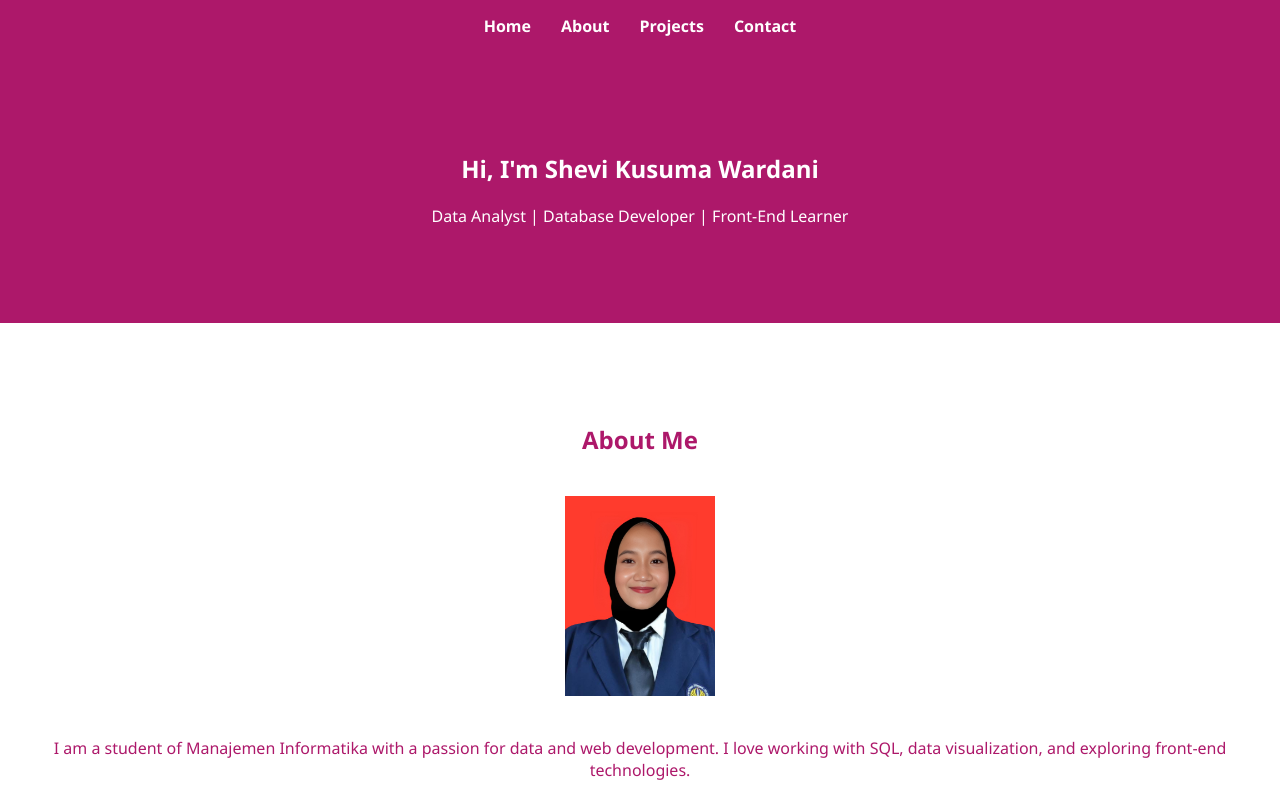
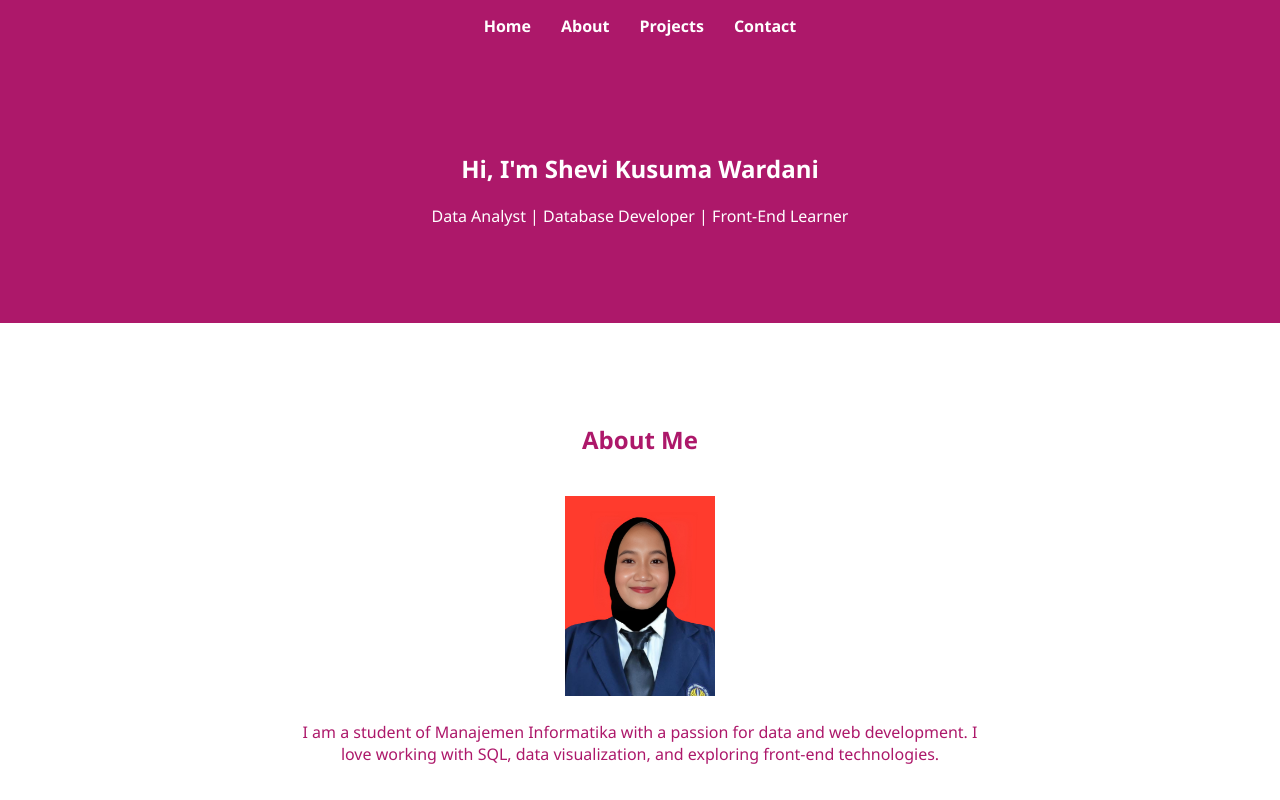
Before and after one commit to shevikusuma26/Portfolio, a plain HTML site: page index.html in a window 1280 px wide. Shown: the top 800 px of the page. Drawn offline with nearby package versions, Linux system fonts and the light colour scheme.

Commit message:
style.css

```diff
--- a/style.css
+++ b/style.css
@@ -60,3 +60,9 @@ footer {
   text-align: center;
   padding: 20px;
 }
+.about-text {
+  max-width: 700px;
+  margin: 0 auto;
+  text-align: center;
+  padding: 0 20px;
+}
```
